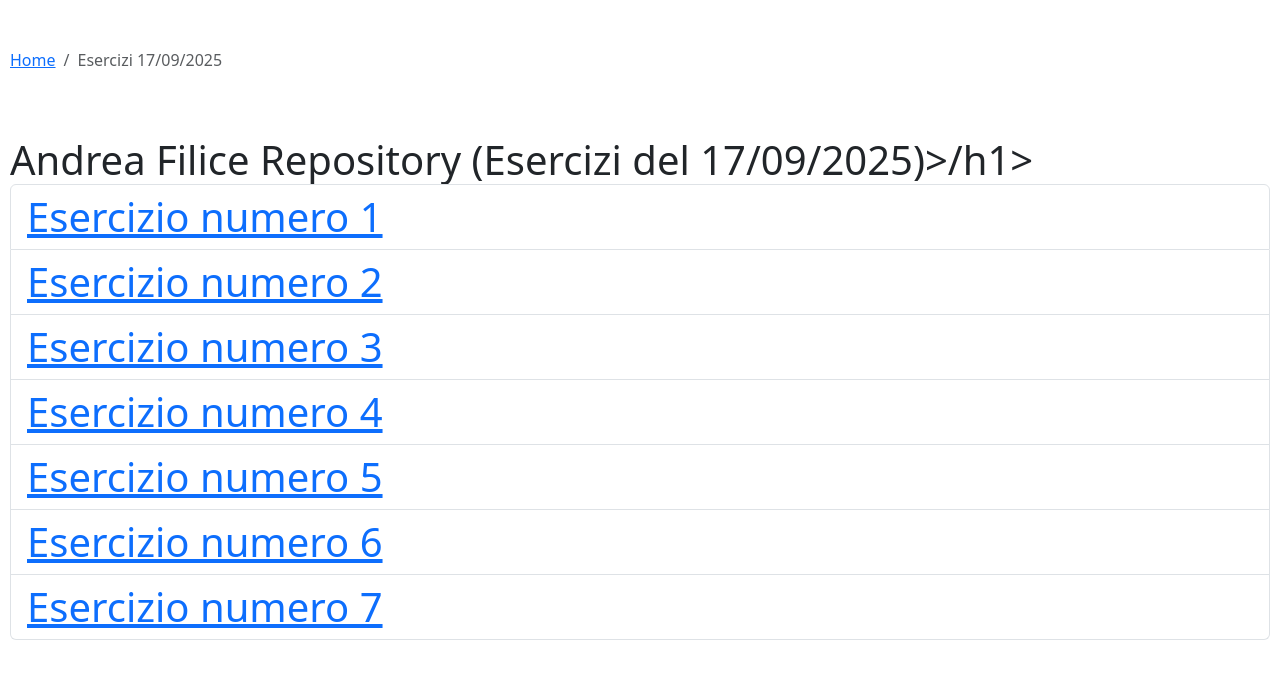
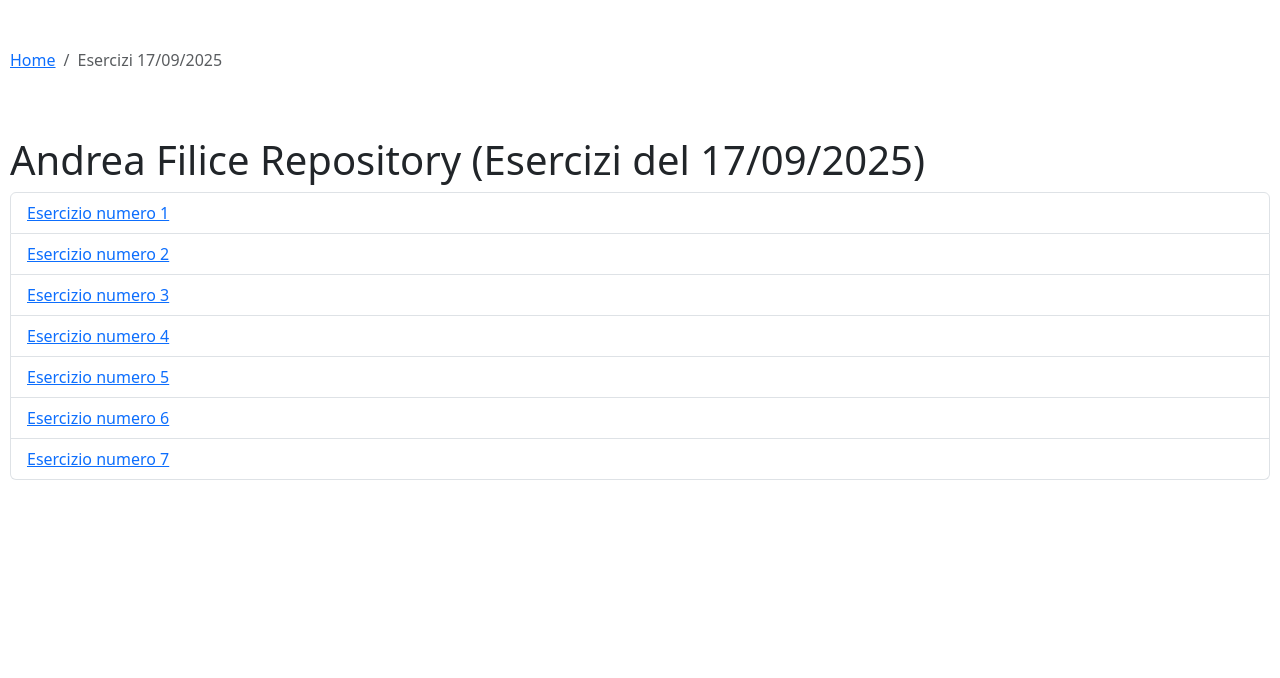
Before and after one commit to AndreaFilice/EserciziJavascript, a plain HTML site: page Esercizi 17_09_25/index-esercizi.html in a window 1280 px wide. Drawn offline with nearby package versions, Linux system fonts and the light colour scheme.

Commit message:
fix: fix dell'header

```diff
--- a/Esercizi 17_09_25/index-esercizi.html
+++ b/Esercizi 17_09_25/index-esercizi.html
@@ -43,7 +43,7 @@
                     <li class="breadcrumb-item active" aria-current="page">Esercizi 17/09/2025</li>
                 </ol>
             </nav><br><br>
-            <h1>Andrea Filice Repository (Esercizi del 17/09/2025)>/h1>
+            <h1>Andrea Filice Repository (Esercizi del 17/09/2025)</h1>
             <ul class="list-group">
                 <li class="list-group-item d-flex justify-content-between align-items-center">
                     <a href="javascript-1.html">Esercizio numero 1</a>
```
